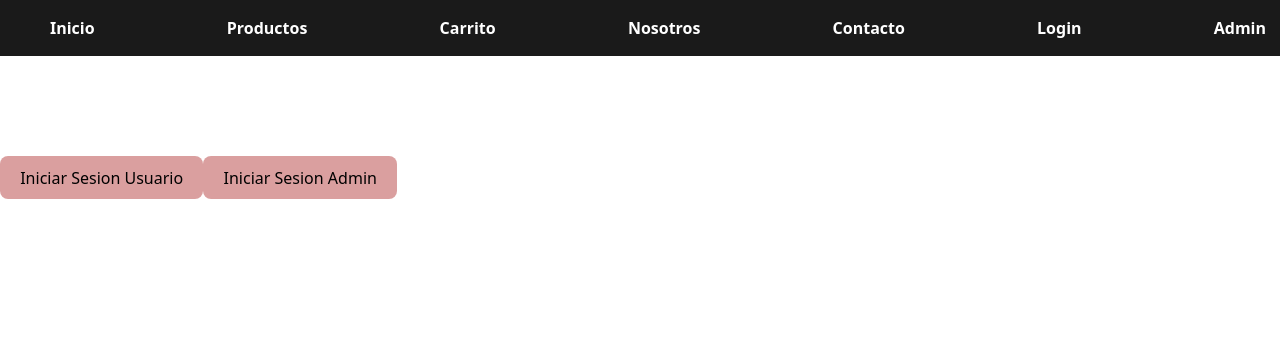
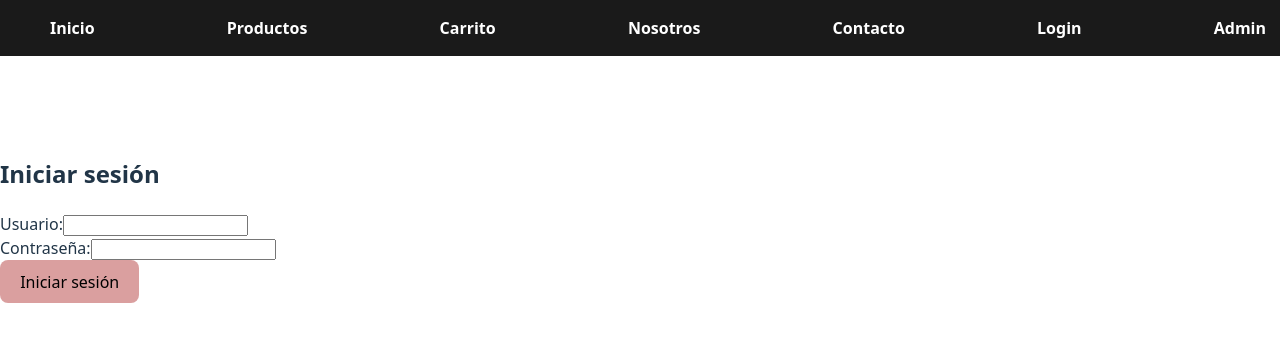
Before and after one commit to Ariel3748/react, a React (Vite) app in the folder preEntrega/: page /login in a window 1280 px wide. Shown: the top 342 px of the page. Built offline with nearby package versions, Linux system fonts and the light colour scheme.

Commit message:
Agrego contexto al manejo de usuarios

```diff
--- a/preEntrega/package.json
+++ b/preEntrega/package.json
@@ -10,6 +10,7 @@
     "preview": "vite preview"
   },
   "dependencies": {
+    "firebase": "^11.9.1",
     "react": "^19.1.0",
     "react-dom": "^19.1.0",
     "react-router-dom": "^7.6.0"
--- a/preEntrega/src/components/Admin.jsx
+++ b/preEntrega/src/components/Admin.jsx
@@ -1,4 +1,18 @@
+import { useContext } from "react"
+import {  useAuthContext } from "../context/AuthContext"
+import { Navigate } from "react-router-dom"
+
 export default function Admin({}){
+
+    const {user} = useAuthContext()
+
+    if(!user){
+    alert("No estas logueado")
+    return(
+    <Navigate to={'/login'} replace/>)
+  }
+
+
     return(
         <>
             <h1>Hola administrador</h1>
--- a/preEntrega/src/components/App.jsx
+++ b/preEntrega/src/components/App.jsx
@@ -1,4 +1,4 @@
-import { useState } from 'react'
+import { useContext, useState } from 'react'
 import reactLogo from '../assets/react.svg'
 import viteLogo from '/vite.svg'
 import '../styles/App.css'
@@ -12,49 +12,11 @@ import Contacto from './Contacto'
 import About from './About'
 import Login from './Login'
 import Admin from './Admin'
+import { useAuthContext } from '../context/AuthContext'
 
 function App() {
-  //const [cantidad,setCantidad] = useState(0)
-  //const [carrito, setCarrito] = useState([])
-  const [usuario,setUsuario] = useState(false)
-  const [admin,setAdmin] = useState(false)
 
 
-
-  /*function agregarAlCarritoF(producto,cantidad){
-    const existe = carrito.some(p => p.id == producto.id);
-
-    if (existe) {
-        const carritoActualizado = carrito.map((p) => {
-            if (p.id == producto.id){
-                console.log("Sumando:", p.cantidad, "+", cantidad)
-                const productoActualizado = {...p, cantidad: cantidad + p.cantidad}
-                return (productoActualizado)}
-            else{return p}
-        })
-        console.log("carritoActualizado:",carritoActualizado)
-        setCarrito(carritoActualizado)}
-    else{
-        const productoConCantidad = {...producto, cantidad};
-        setCarrito([...carrito, productoConCantidad]);
-      }
-  }
-
-  function borrarProducto(id){
-    const carritoActualizado = carrito.filter((p) => p.id !== id)
-    setCarrito(carritoActualizado)
-  }*/
-
-
-  function setearAdmin(){
-    setAdmin(!admin)
-  }
-
-  function setearUser(){
-    setUsuario(!usuario)
-  }
-
- // console.log(carrito)
 
 
   return (
@@ -65,12 +27,12 @@ function App() {
         <Routes>
           <Route path='/' element={<Home/>} />
           <Route path='/Productos' element={<ContainerProductos/>}/>
-          <Route path="/carrito" element={<Carrito user={usuario}  />}/>
+          <Route path="/carrito" element={<Carrito/>}/>
           <Route path='/contacto' element={<Contacto/>}/>
           <Route path='/about' element={<About/>}/>
           <Route path="/productos/:id" element={<CardProducto/>} />
-          <Route path='/login' element={<Login user={usuario} admin={admin} setUser={setearUser} setAdmin={setearAdmin}/>}/>
-          <Route path='/admin' element={admin ? <Admin/> : <Navigate to={'/login'} replace />}/>
+          <Route path='/login' element={<Login />}/>
+          <Route path='/admin' element={<Admin/>}/>
         </Routes>
       </div>
     </Router>
--- a/preEntrega/src/components/Carrito.jsx
+++ b/preEntrega/src/components/Carrito.jsx
@@ -2,10 +2,12 @@ import { Navigate, replace } from 'react-router-dom';
 import '../styles/Carrito.css'
 import { useContext } from 'react';
 import { CarritoContext } from '../context/CarritoContext';
+import { useAuthContext } from '../context/AuthContext';
 
-export default function Carrito({user}) {
+export default function Carrito() {
 
   const {carrito,borrarProducto,vaciarCarrito} = useContext(CarritoContext)
+  const {user} = useAuthContext()
 
   if(!user){
     alert("No estas logueado")
--- a/preEntrega/src/components/Login.jsx
+++ b/preEntrega/src/components/Login.jsx
@@ -1,4 +1,78 @@
-export default function Login({user, admin, setUser, setAdmin}){
+import React, { useState } from 'react';
+import { useNavigate } from 'react-router-dom';
+import { useAuthContext } from '../context/AuthContext';
+function Login() {
+  const [usuario, setUsuario] = useState('');
+  const [password, setPassword] = useState('');
+  const { login } = useAuthContext();
+  const navigate = useNavigate();
+  const {user} = useAuthContext()
+  const {logout} = useAuthContext()
+
+  const handleSubmit = (e) => {
+    e.preventDefault();
+    // Simulación de autenticación
+    if (usuario === 'admin' && password === '1234') {
+      login(usuario);
+      navigate('/dashboard');
+    } else {
+      alert('Credenciales incorrectas');
+    }
+  };
+
+  if(user){
+    return(
+      <>
+        <button onClick={logout}>
+          Cerrar Sesion
+        </button>
+      </>
+    )
+  }
+
+
+  return (
+    <form onSubmit={handleSubmit}>
+      <h2>Iniciar sesión</h2>
+      <div>
+        <label>Usuario:</label>
+        <input
+          type="text"
+          value={usuario}
+          onChange={(e) => setUsuario(e.target.value)}
+        />
+      </div>
+      <div>
+        <label>Contraseña:</label>
+        <input
+          type="password"
+          value={password}
+          onChange={(e) => setPassword(e.target.value)}
+        />
+      </div>
+      <button type="submit">Iniciar sesión</button>
+    </form>
+  );
+}
+export default Login;
+
+
+
+
+
+
+
+
+
+
+
+
+
+
+
+
+
+/*export default function Login({user, admin, setUser, setAdmin}){
 
     return(
         <>
@@ -7,4 +81,4 @@ export default function Login({user, admin, setUser, setAdmin}){
         </>
 
     )
-}
+}*/
--- /dev/null
+++ b/preEntrega/src/context/AuthContext.jsx
@@ -0,0 +1,23 @@
+import React, { createContext, useState, useContext } from 'react';
+// Crear el contexto de autenticación
+const AuthContext = createContext();
+export function AuthProvider({ children }) {
+  const [user, setUser] = useState(null);
+
+
+  const login = (username) => {
+    //Simulando la creación de un token (en una app real, esto sería generado por un servidor)
+    const token = `fake-token-${username}`;
+    localStorage.setItem('authToken', token);
+    setUser(username);
+  };
+  const logout = () => {
+    localStorage.removeItem('authToken');
+    setUser(null);
+  };
+  return (
+    <AuthContext.Provider value={{ user, login, logout }}>
+      {children}
+    </AuthContext.Provider> );
+}
+export const useAuthContext = () => useContext(AuthContext);
--- a/preEntrega/src/main.jsx
+++ b/preEntrega/src/main.jsx
@@ -3,11 +3,14 @@ import { createRoot } from 'react-dom/client'
 import './styles/index.css'
 import App from './components/App'
 import { CarritoProvider } from './context/CarritoContext'
+import { AuthProvider } from './context/AuthContext'
 
 createRoot(document.getElementById('root')).render(
   <StrictMode>
+    <AuthProvider>
     <CarritoProvider>
       <App />
     </CarritoProvider>
+    </AuthProvider>
   </StrictMode>,
 )
```
Also changed, not shown: preEntrega/src/auth/firebase.js (added), 1 other file (tests, documents, lock files or other folders).
